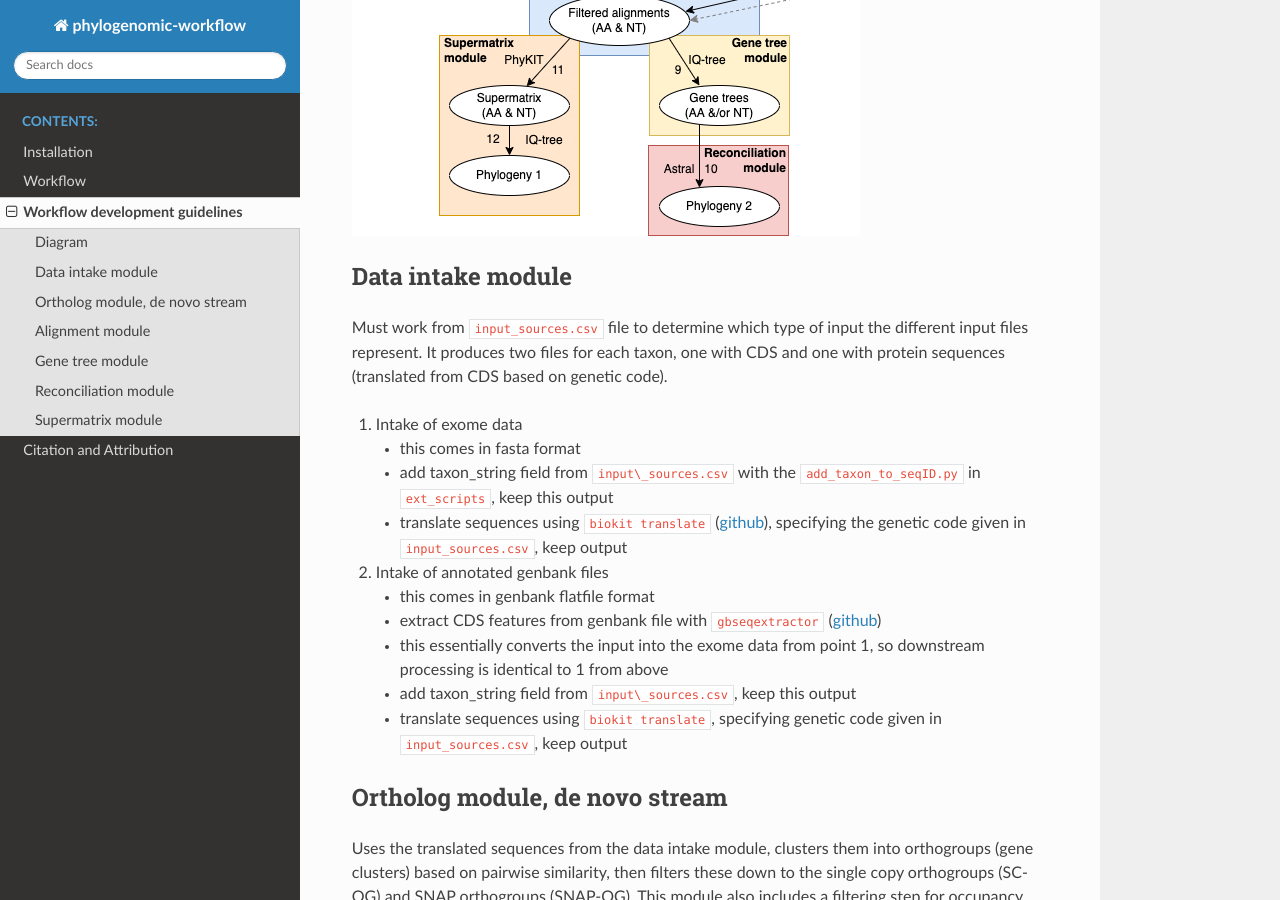
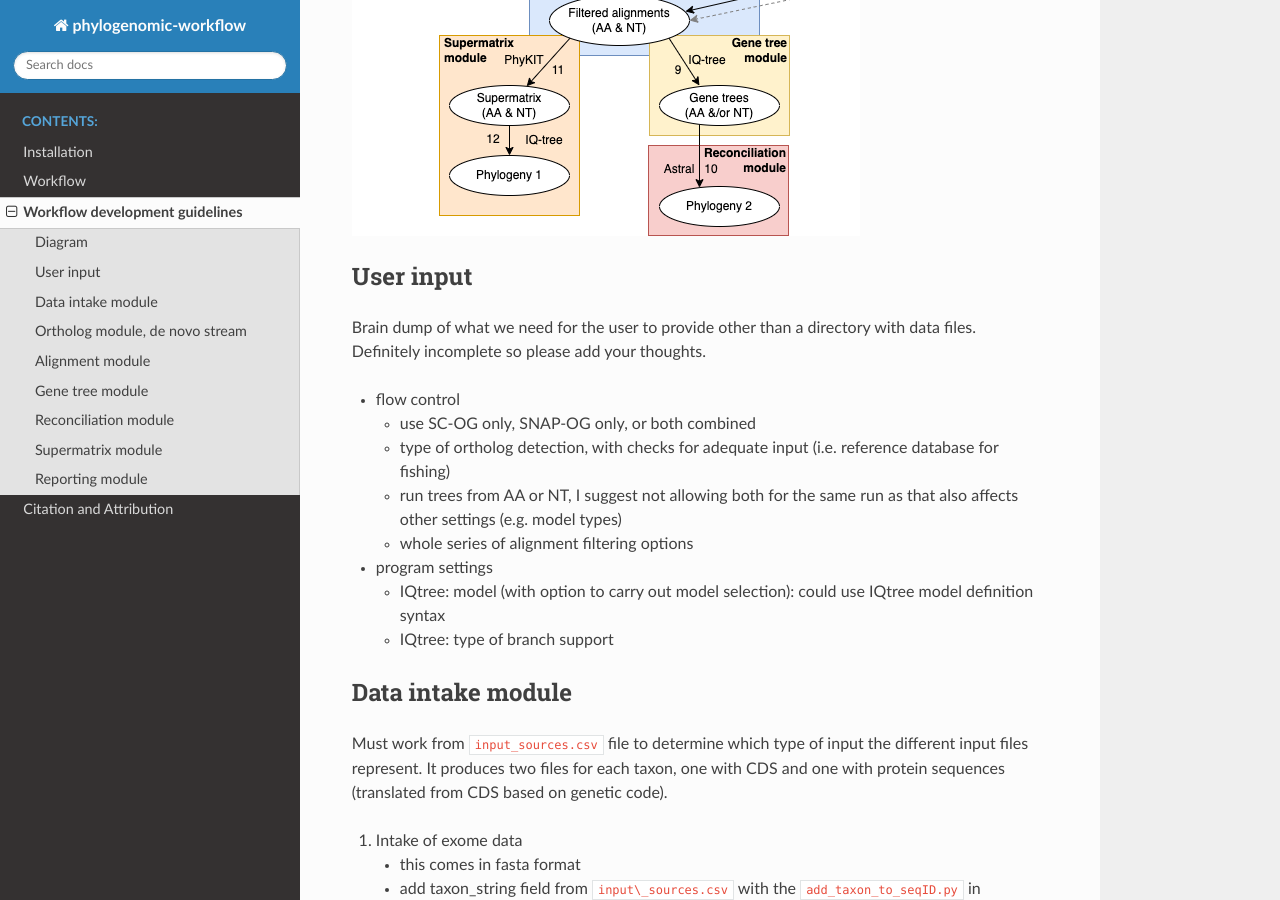
Before and after one commit to rbturnbull/orthoflow, a Sphinx documentation site: the page built from docs/workflow_dev.md, in a window 1280 px wide and 900 px high, scrolled down 808 px. Built offline with Sphinx 7.4.7 and the Read the Docs theme 2.0.0, drawn with Linux system fonts in a browser that asks for light colours; some of the changed text lies outside the part shown.

Commit message:
adding ideas for user input and reporting module

```diff
--- a/docs/workflow_dev.md
+++ b/docs/workflow_dev.md
@@ -6,6 +6,22 @@
 
 
 ![](diagram.png)
+
+
+## User input
+
+Brain dump of what we need for the user to provide other than a directory with data files. Definitely incomplete so please add your thoughts.
+- flow control
+    - use SC-OG only, SNAP-OG only, or both combined
+    - type of ortholog detection, with checks for adequate input (i.e. reference database for fishing)
+    - run trees from AA or NT, I suggest not allowing both for the same run as that also affects other settings (e.g. model types)
+    - whole series of alignment filtering options
+- program settings
+    - IQtree: model (with option to carry out model selection): could use IQtree model definition syntax
+    - IQtree: type of branch support
+
+
+
 
 ## Data intake module
 
@@ -98,3 +114,10 @@
 12. IQtree phylogenetic inference
 
     - TBD
+
+
+## Reporting module
+
+This isn't illustrated on the workflow, but we need to provide a clean report to the user with final results, intermediate outputs, program settings etc.
+
+I feel very strongly that this also includes a list of all the papers users should cite for appropriate acknowledgement of the software that is being used under the hood. This will differ depending on the run, but should be easy to manage.
```
